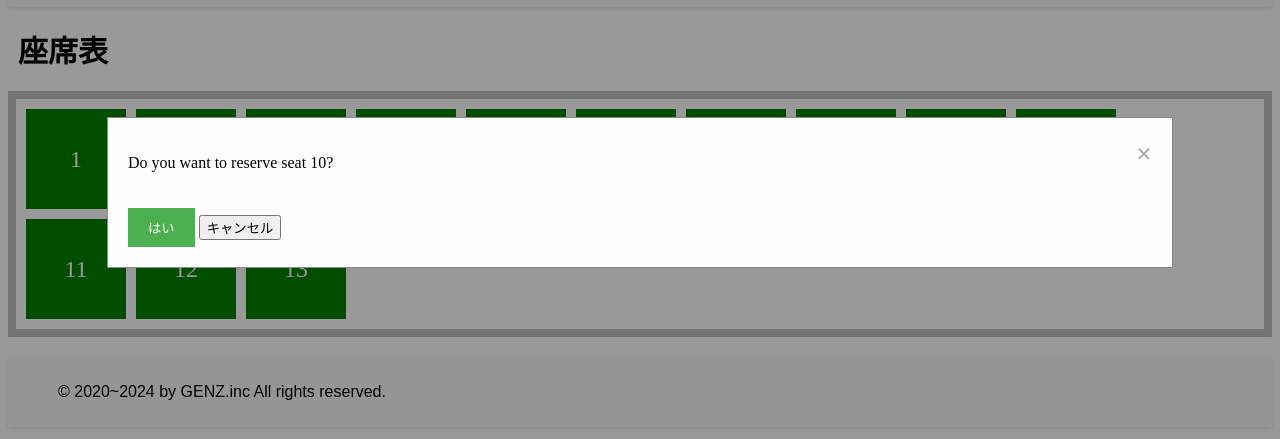
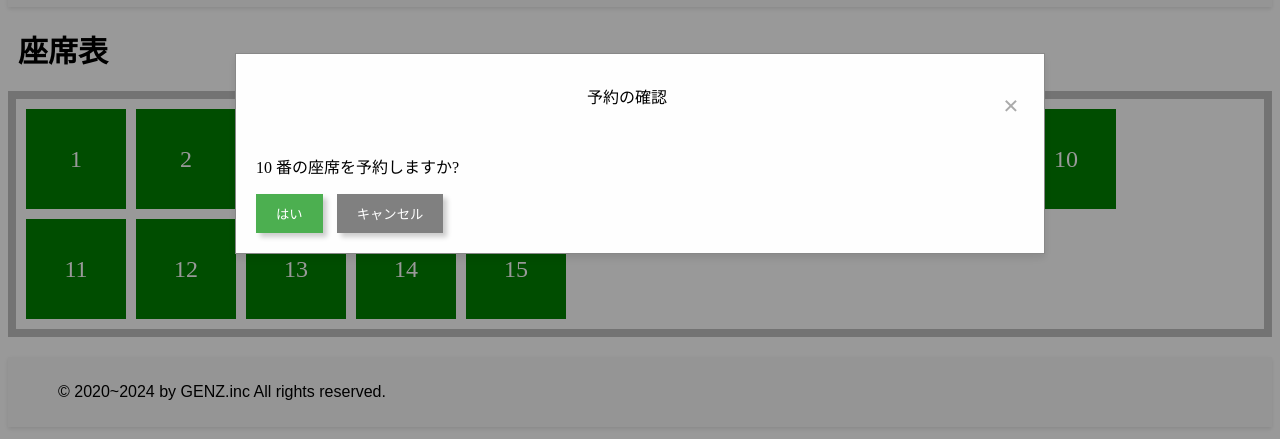
Before and after one commit to A-Sakagami/tstest, a website with bundled scripts: page src/index.html in a window 1280 px wide. Both pictures are taken after a click on the element "10". Shown: the part 75-514 px from the top of the page. Built offline with nearby package versions, Linux system fonts and the light colour scheme.

Commit message:
モーダルデザイン最適化

```diff
--- a/src/index.html
+++ b/src/index.html
@@ -40,17 +40,23 @@
         <div class="seat" data-seat="11">11</div>
         <div class="seat" data-seat="12">12</div>
         <div class="seat" data-seat="13">13</div>
+        <div class="seat" data-seat="14">14</div>
+        <div class="seat" data-seat="15">15</div>
     </div>
     <!-- カスタムモーダルのHTML -->
     <div id="confirmModal" class="modal">
         <div class="modal-content">
-            <span class="close">&times;</span>
-            <p id="modalText">選択した座席を予約しますか？</p>
-            <button id="confirmBtn">はい</button>
-            <button id="cancelBtn">キャンセル</button>
+            <div class="modal-header">
+                <span id="modalTitle">予約の確認</span>
+                <span class="close">&times;</span>
+            </div>
+            <p id="modalText"></p>
+            <div class="modal-button">
+                <button id="confirmBtn">はい</button>
+                <button id="cancelBtn">キャンセル</button>
+            </div>
         </div>
     </div>
-
 </body>
 <footer>
     <p>&copy; 2020~<span id="year"></span> by GENZ.inc All rights reserved.</p>
@@ -59,10 +65,10 @@
     //JavaScriptでの現在の年の取得
     document.getElementById('year').textContent = new Date().getFullYear();
 </script>
-<script src = "dist/seats.js">
+<script type="module" src = "dist/seats.js">
     //座席クリック時のスクリプト
 </script>
-<script src = "dist/modal.js">
+<script type="module" src = "dist/modal.js">
     //独自モーダルのスクリプト
 </script>
 <html>
--- a/src/modal.ts
+++ b/src/modal.ts
@@ -1,4 +1,7 @@
-// modal.ts
+// modal.js
+// 独自のモーダル設定
+import { reserveSeat } from "./seats.js";
+
 export class ModalManager {
     private modal: HTMLElement;
     private modalText: HTMLElement;
@@ -17,17 +20,23 @@ export class ModalManager {
     }
 
     private setupListeners(): void {
-        // Confirm button listener
+        // OKボタンのリスナー
         this.confirmBtn.addEventListener('click', () => {
+            const seatNumber = this.modal.getAttribute('data-seat');
+            // Nullチェックで型安全を保証する
+            if(seatNumber){
+                this.confirmReservation(seatNumber);
+            }else{
+                console.error('座席番号が不正です。');
+            }
             this.hideModal();
-            // Additional logic for confirming the reservation can be added here
         });
 
-        // Cancel and close button listener
+        // ×ボタン、キャンセルボタンで何もせず閉じる
         this.cancelBtn.addEventListener('click', () => this.hideModal());
         this.closeSpan.addEventListener('click', () => this.hideModal());
 
-        // Hide modal when clicking outside of it
+        // モーダル外クリックで何もせず閉じる
         window.addEventListener('click', (event) => {
             if (event.target === this.modal) {
                 this.hideModal();
@@ -35,8 +44,12 @@ export class ModalManager {
         });
     }
 
+    public confirmReservation(seatNumber: string): void {
+        reserveSeat(seatNumber);  // ここで外部の関数を呼び出す
+    }
+
     public showModal(seatNumber: string): void {
-        this.modalText.textContent = `Do you want to reserve seat ${seatNumber}?`;
+        this.modalText.textContent = ` ${seatNumber} 番の座席を予約しますか?`;
         this.modal.style.display = 'block';
         this.modal.setAttribute('data-current-seat', seatNumber);
     }
--- a/src/seats.ts
+++ b/src/seats.ts
@@ -1,6 +1,6 @@
 // script.js
 // イベントリスナー
-import { ModalManager } from "./modal";
+import { ModalManager } from "./modal.js";
 
 document.addEventListener('DOMContentLoaded', () => {
     const seats = document.querySelectorAll<HTMLDivElement>('div[data-seat]'); // 座席を表すdivコンテナをすべて選択
@@ -22,7 +22,7 @@ document.addEventListener('DOMContentLoaded', () => {
 });
 
 // 座席を予約する
-function reserveSeat(seatNumber:string): void {
+export function reserveSeat(seatNumber:string): void {
     const banner = document.getElementById(`banner`);
     if(banner){
         banner.innerHTML = `
@@ -30,14 +30,6 @@ function reserveSeat(seatNumber:string): void {
             <button onclick="hideBanner()">OK</button>
         `;
         banner.style.display = "block";
-    }
-}
-
-//バナー表示を消す
-function hideBanner(){
-    const banner = document.getElementById(`banner`);
-    if(banner){
-        banner.style.display = "none";
     }
 }
 
--- a/src/style.css
+++ b/src/style.css
@@ -88,46 +88,92 @@ body h1{
   width: 100%; /* 全幅 */
   height: 100%; /* 全高 */
   overflow: auto; /* スクロール可能 */
-  background-color: rgb(0,0,0); /* 背景色 */
   background-color: rgba(0,0,0,0.4); /* 黒色の半透明 */
 }
 
 /* モーダルコンテンツ */
 .modal-content {
   background-color: #fefefe;
-  margin: 15% auto; /* 15% 上部からマージンをとって中央揃え */
+  margin: 10% auto; /* 上部からマージンをとって中央揃え */
   padding: 20px;
   border: 1px solid #888;
-  width: 80%; /* コンテンツの幅 */
+  width: 60%; /* コンテンツの幅 */
+  box-shadow: 0 4px 8px rgba(0, 0, 0, 0.1);
+  display: flex;
+  flex-direction: column;
+  align-items: flex-start; /* 左揃え */
 }
 
-/* ボタンスタイル */
+/* モーダルヘッダーコンテナ */
+.modal-header {
+  width: 100%;
+  display: flex;
+  justify-content: flex-end;
+  align-items: center;
+  padding: 10px;
+}
+
+/* モーダルタイトル */
+#modalTitle {
+  text-align: center;
+  width: 100%;
+  margin-right: auto;
+  margin-bottom: 20px; /* タイトル下のスペース */
+}
+
+/* クローズボタンのスタイリング */
+.modal-header .close {
+  color: #aaa; /* ボタンの色 */
+  float: right; /* 右にフロート */
+  font-size: 28px; /* フォントサイズ */
+  font-weight: bold; /* フォントの太さ */
+  padding: 0 15px; /* 余白 */
+}
+
+/* ホバーとフォーカスのスタイルを追加 */
+.modal-header .close:hover,
+.modal-header .close:focus {
+  color: #000; /* ホバー時の色 */
+  text-decoration: none; /* テキストの下線を無くす */
+  cursor: pointer; /* カーソルをポインターに変更 */
+}
+
+
+/* モーダルのテキスト */
+#modalText {
+  flex: 1; /* 残りのスペースを埋める */
+  padding-right: 20px; /* 右にスペースを作る */
+}
+
+/* モーダルボタンコンテナ */
+.modal-buttons {
+  margin-top: auto; /* コンテンツの最下部に配置 */
+  align-self: flex-end; /* 右揃え */
+}
+
+/* OKボタンスタイル */
 #confirmBtn {
+  align-items: flex-end;
   background-color: #4CAF50; /* 緑色 */
   color: white;
   border: none;
   cursor: pointer;
   padding: 10px 20px;
-  margin-top: 20px;
+  margin-right: 10px; /* ボタン間のマージン */
+  box-shadow: 4px 4px 5px rgba(0, 0, 0, 0.2);
 }
 
-/* クローズボタン */
-.close {
-  color: #aaa;
-  float: right;
-  font-size: 28px;
-  font-weight: bold;
+/* キャンセルボタンスタイル */
+#cancelBtn {
+  align-items: flex-end;
+  background-color: grey; /* 灰色 */
+  color: white;
+  border: none;
+  cursor: pointer;
+  padding: 10px 20px;
+  margin-right: 10px; /* ボタン間のマージン */
+  box-shadow: 4px 4px 5px rgba(0, 0, 0, 0.2);
 }
-
-.close:hover,
-.close:focus {
-  color: black;
-  text-decoration: none;
-  cursor: pointer;
-}
-
-
-
 /* bodyここまで */
 
 /* footer */
--- a/tsconfig.json
+++ b/tsconfig.json
@@ -4,8 +4,8 @@
 
     /* Basic Options */
     // "incremental": true,                         /* Enable incremental compilation */
-    "target": "ES2020",                                /* Specify ECMAScript target version: 'ES3' (default), 'ES5', 'ES2015', 'ES2016', 'ES2017', 'ES2018', 'ES2019', 'ES2020', 'ES2021', or 'ESNEXT'. */
-    "module": "commonjs",                           /* Specify module code generation: 'none', 'commonjs', 'amd', 'system', 'umd', 'es2015', 'es2020', or 'ESNext'. */
+    "target": "ES6",                                /* Specify ECMAScript target version: 'ES3' (default), 'ES5', 'ES2015', 'ES2016', 'ES2017', 'ES2018', 'ES2019', 'ES2020', 'ES2021', or 'ESNEXT'. */
+    "module": "es2020",                           /* Specify module code generation: 'none', 'commonjs', 'amd', 'system', 'umd', 'es2015', 'es2020', or 'ESNext'. */
     // "lib": [],                                   /* Specify library files to be included in the compilation. */
     // "allowJs": true,                             /* Allow javascript files to be compiled. */
     // "checkJs": true,                             /* Report errors in .js files. */
```
Also changed, not shown: src/dist/modal.js, src/dist/seats.js, 2 other files.
